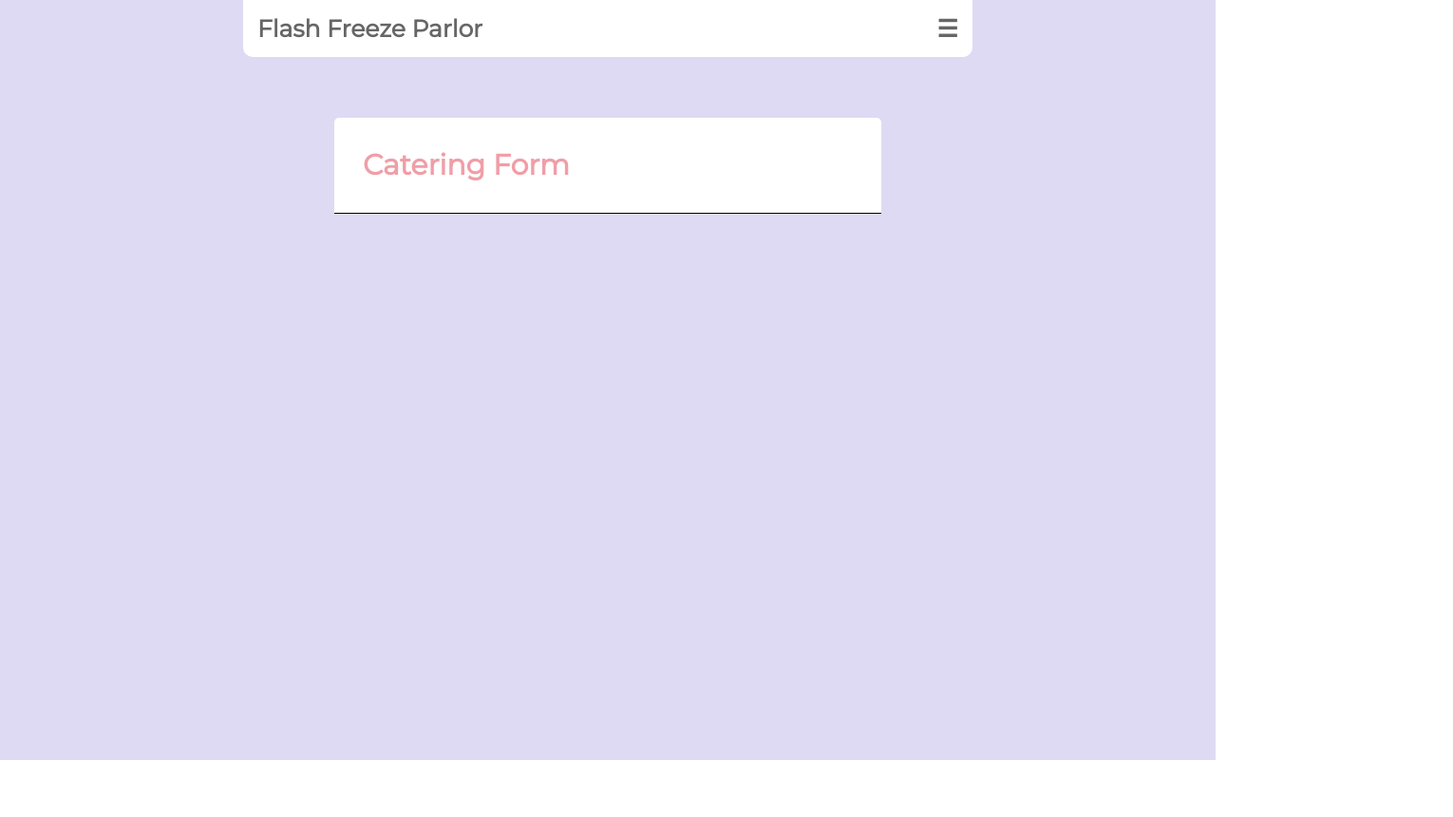
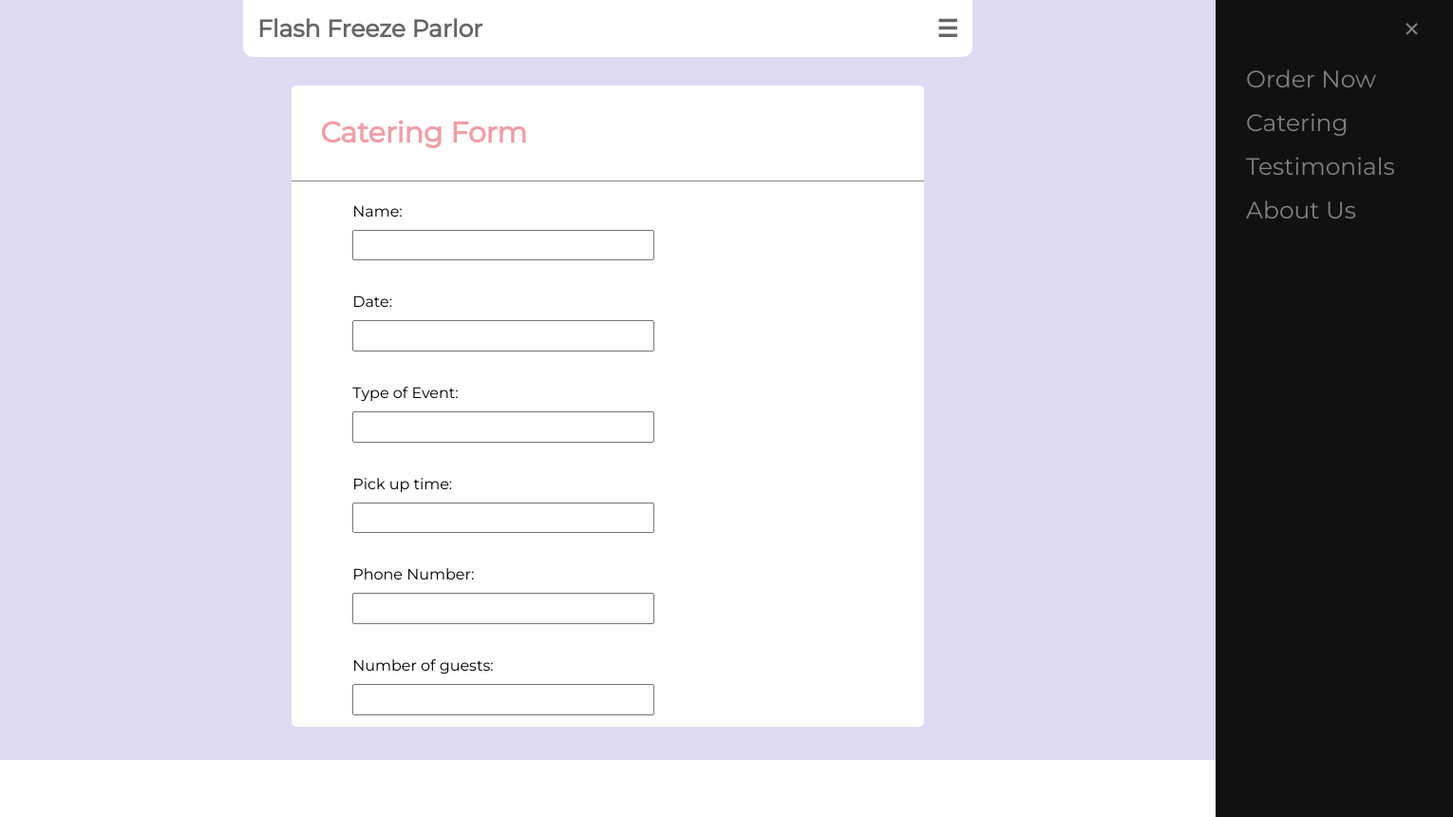
Before and after one commit to andihws/cs20-midterm, a plain HTML site: page src/pages/catering.html in a window 1280 px wide. Shown: the whole page at 95% size, 1530 px wide, since content can reach past the window. Before the commit the page ends 800 px from the top, so only its background shows below. Drawn offline with nearby package versions, Linux system fonts and the light colour scheme.

Commit message:
added skeleton outline

```diff
--- a/src/pages/catering.html
+++ b/src/pages/catering.html
@@ -5,7 +5,7 @@
     <meta name="viewport" content="width=device-width, initial-scale=1.0">
     <title>Catering Catalog - FlashFreezeParlor</title>
     <link rel="stylesheet" href="https://fonts.googleapis.com/css2?family=Montserrat"/>
-    <link rel="stylesheet" href=""/>
+    <link rel="stylesheet" href="../styles/nav.css"/>
     <style>
         body {
             font-family: "Montserrat";
@@ -19,101 +19,68 @@
             position: absolute;
         }
 
+        .sideShadow {
+            display: none;
+            position: absolute;
+            height: 100%;
+            width: 100%;
+            z-index: 0;
+            background-color: #00000040;
+            right: 250px;
+        }
+
         .cateringForm {
-            margin-top: 5%;
+            margin-top: 7%;
             display: flex;
             justify-content: space-evenly;
         }
 
         .row {
-            width: 100%;
-            box-sizing: border-box;
+            background-color: #FFFFFF;
+            margin: 0px 4px 0px 4px;
+            padding: 12px 30px 12px 30px;
+            display: flex;
+            flex-wrap: wrap;
+            align-items: start  ;
+            justify-content: space-between;
         }
 
         .cateringFormHeader {
             background-color: #FFFFFF;
+            vertical-align: middle;
+            font-size: 30px;
+            padding: 0 30px 0 30px;
+            margin: 0 -30px 0 -30px;
             border-top-left-radius: 5px;
             border-top-right-radius: 5px;
-            vertical-align: middle;
-            font-size: 30px;
-            padding-left: 30px;
             font-weight: 999;
             color: #F09EA7;
             height: 100px;
             line-height: 100px;
-            border-bottom: 1px solid #000000;
+            border-bottom: 1px solid #8f8686;
         }
 
         .cateringFormContainer {
-            width: 45%;
+            background-color: #FFFFFF;
+            border-top-left-radius: 5px;
+            border-top-right-radius: 5px;
+            border-radius: 5px;
+            width: 52%;
+            padding: 0px 30px 0px 30px;
             flex-direction: column;
+            box-sizing: border-box;
         }
 
-        .navBar {
-            width: 60%;
-            box-sizing: border-box;
-            background-color: #ffffff;
-            border-bottom-left-radius: 10px;
-            border-bottom-right-radius: 10px;
-            padding:15px;
-            font-size:25px;
-            font-weight:bold;
-            position:sticky;
-            top:0;
-            overflow:hidden;
-
+        .label {
+            width: 230px;
+            font-size: 16px;
+            font-weight: 500;
+            margin: 10px 10px 10px 0px;
         }
 
-        #overlay {
-            display: flex;
-            justify-content: space-between;
-
-        }
-
-        .navBar a, .menu {
-            text-decoration:none;
-            display:inline-block;
-            text-decoration: none;
-            color: #666666;
-        }
-
-        .navBarContainer {
-            display: flex;
-            justify-content: space-evenly;
-        }
-
-        #sideMenu {
-            height: 100%;
-            width: 0;
-            position: absolute;
-            z-index: 1;
-            top: 0;
-            right: 0;
-            background-color: #111;
-            overflow-x: hidden;
-            transition: 0.5s;
-            padding-top: 60px;
-        }
-
-        #sideMenu a {
-            padding: 8px 8px 8px 32px;
-            text-decoration: none;
-            font-size: 25px;
-            color: #818181;
-            display: block;
-            transition: 0.3s;
-        }
-
-        #sideMenu a:hover {
-            color: #f1f1f1;
-        }
-
-        #sideMenu .closebtn {
-            position: absolute;
-            top: 0;
-            right: 25px;
-            font-size: 36px;
-            margin-left: 50px;
+        .input {
+            height: 2em;
+            width: 310px;
         }
     </style>
     <script src="https://code.jquery.com/jquery-3.7.1.js"
@@ -123,44 +90,67 @@
 </head>
 <body>
     <div class="wideBack">
+
             <div class="navBarContainer">
                 <header class="navBar">
                     <div id="overlay">
                         <a href="home.html" class="active">Flash Freeze Parlor</a>
                         <div class="menu"  style="text-align:right;cursor:default" onclick="menuOpen()"> &#9776; </div>
-
                     </div>
                 </header>
             </div>
 
             <div id="sideMenu">
                 <a href="javascript:void(0)" class="closebtn" onclick="menuClose()">&times;</a>
-            <a href="#">About</a>
-            <a href="#">Services</a>
-            <a href="#">Clients</a>
-            <a href="#">Contact</a>
+                <a href="#">Order Now</a>
+                <a href="#">Catering</a>
+                <a href="#">Testimonials</a>
+                <a href="#">About Us</a>
             </div>
 
             <form class="cateringForm">
                 <div class="cateringFormContainer">
-                <div class="row">
                     <div class="cateringFormHeader">
                         Catering Form
                     </div>
+                    <div class="row" id="basicInfo">
+                        <div class="label">Name: </div>
+                        <input class="input">
                     </div>
                     <div class="row" id="basicInfo">
-
+                        <div class="label">Date: </div>
+                        <input class="input">
+                    </div>
+                    <div class="row" id="basicInfo">
+                        <div class="label">Type of Event: </div>
+                        <input class="input">
+                    </div>
+                    <div class="row" id="basicInfo">
+                        <div class="label">Pick up time: </div>
+                        <input class="input">
+                    </div>
+                    <div class="row" id="basicInfo">
+                        <div class="label">Phone Number: </div>
+                        <input class="input">
+                    </div>
+                    <div class="row" id="basicInfo">
+                        <div class="label">Number of guests: </div>
+                        <input class="input">
                     </div>
                 </div>
             </form>
     </div>
+    <div class="sideShadow" onclick="menuClose()"></div>
 
     <script>
         function menuOpen() {
-            $("#sideMenu").css("width", "250px")
+            $("#sideMenu").css("right", "0px");
+            $("#sideShadow").toggle();
         }
+
         function menuClose() {
-            $("#sideMenu").css("width", "0px")
+            $("#sideMenu").css("right", "-250px");
+            $("#sideShadow").toggle();
         }
     </script>
 </body>
--- /dev/null
+++ b/src/styles/nav.css
@@ -0,0 +1,66 @@
+.navBar {
+    width: 60%;
+    box-sizing: border-box;
+    background-color: #ffffff;
+    border-bottom-left-radius: 10px;
+    border-bottom-right-radius: 10px;
+    padding:15px;
+    font-size:25px;
+    font-weight:bold;
+    position: fixed;
+    top:0;
+    overflow:hidden;
+}
+
+#overlay {
+    display: flex;
+    justify-content: space-between;
+
+}
+
+.navBar a, .menu {
+    text-decoration:none;
+    display:inline-block;
+    text-decoration: none;
+    color: #666666;
+}
+
+.navBarContainer {
+    display: flex;
+    justify-content: space-evenly;
+}
+
+#sideMenu {
+    height: 100%;
+    width: 0;
+    position: absolute;
+    z-index: 1;
+    top: 0;
+    width: 250px;
+    right: -250px;
+    background-color: #111;
+    overflow-x: hidden;
+    transition: 0.5s;
+    padding-top: 60px;
+}
+
+#sideMenu a {
+    padding: 8px 8px 8px 32px;
+    text-decoration: none;
+    font-size: 25px;
+    color: #818181;
+    display: block;
+    transition: 0.3s;
+}
+
+#sideMenu a:hover {
+    color: #f1f1f1;
+}
+
+#sideMenu .closebtn {
+    position: absolute;
+    top: 0;
+    right: 25px;
+    font-size: 36px;
+    margin-left: 50px;
+}
```
Also changed, not shown: 2 other files. Lines whose indentation alone changed are shown as unchanged.
